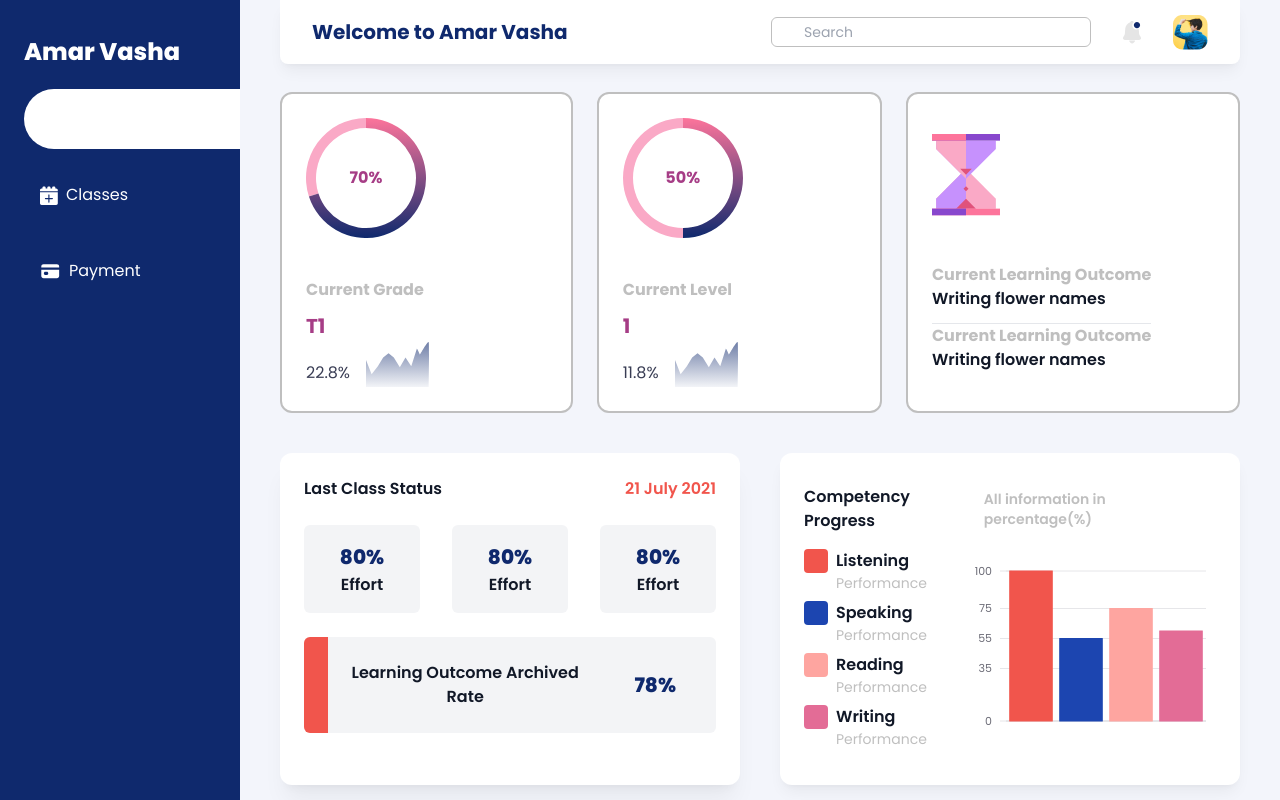
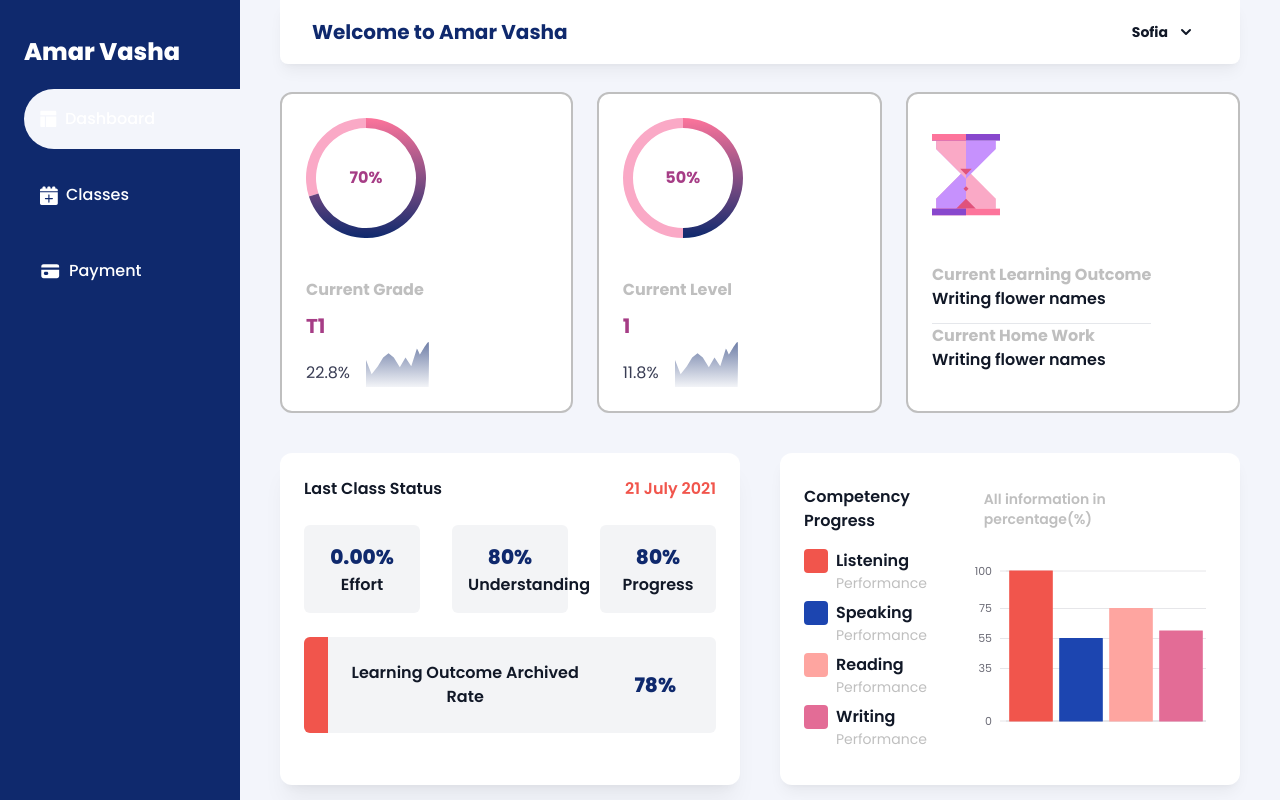
Before and after one commit to opi919/Tinkers-Parent-Dashboard, a React (Vite) app: page / in a window 1280 px wide. Shown: the top 800 px of the page. Built offline with nearby package versions, Linux system fonts and the light colour scheme.

Commit message:
all feedback issue fixed

```diff
--- a/src/App.tsx
+++ b/src/App.tsx
@@ -52,15 +52,15 @@ function App() {
           <div className="flex flex-col items-stretch gap-4">
             {navItems.map((item) => {
               const clz = clsx(
-                "text-white p-4 flex gap-2 items-center",
+                "text-white p-4 flex gap-2 items-center no-underline cursor-pointer",
                 item.label === "Dashboard" &&
-                  "bg-white -mr-8 rounded-l-full text-primary"
+                "bg-[#f3f5fb] -mr-8 rounded-l-full text-primary"
               );
               return (
-                <button key={item.label} className={clz}>
+                <a href="" key={item.label} className={clz}>
                   <item.icon />
                   {item.label}
-                </button>
+                </a>
               );
             })}
           </div>
@@ -68,10 +68,9 @@ function App() {
       </nav>
 
       <main className="w-full px-10 flex-1">
-        <header className="md:flex bg-white h-14 rounded-b-lg shadow-lg shadow-black/5 flex items-center gap-8 p-8">
+        <header className="flex justify-between bg-white h-14 rounded-b-lg shadow-lg shadow-black/5 items-center gap-8 p-8">
           <h3 className="text-primary my-0 font-bold">Welcome to Amar Vasha</h3>
-          <div className="flex-1" />
-          <div className="flex hidden md:inline-flex items-center gap-4 border border-text-gray rounded-md px-4 py-1 w-80 text-sm text-text-gray">
+          {/* <div className="flex hidden md:inline-flex items-center gap-4 border border-text-gray rounded-md px-4 py-1 w-80 text-sm text-text-gray">
             <SearchIcon />
             <input
               type="search"
@@ -80,10 +79,39 @@ function App() {
               placeholder="Search"
               className="flex-1 focus:outline-none"
             />
+          </div> */}
+          {/* <NotificationIcon className="hidden md:inline-flex" /> */}
+          {/* <img src={avatar} alt="Avatar" className="hidden md:inline-flex" /> */}
+
+          <div className="relative text-left md:inline-block">
+            <MenuIcon className="w-5 md:hidden cursor-pointer relative" onClick={
+              () => {
+                const sidebar = document.getElementById("dropdownmenu");
+                sidebar?.classList.toggle("hidden");
+              }
+            } />
+            <div>
+              <button type="button" className="hidden justify-center w-full rounded-md px-4 py-2 text-sm font-bold text-gray-900 md:inline-flex" id="menu-button" aria-expanded="true" aria-haspopup="true" onClick={
+                () => {
+                  const sidebar = document.getElementById("dropdownmenu");
+                  sidebar?.classList.toggle("hidden");
+                }
+              }>
+                Sofia
+                <svg className="-mr-1 ml-2 h-5 w-5" xmlns="http://www.w3.org/2000/svg" viewBox="0 0 20 20" fill="currentColor" aria-hidden="true">
+                  <path fill-rule="evenodd" d="M5.293 7.293a1 1 0 011.414 0L10 10.586l3.293-3.293a1 1 0 111.414 1.414l-4 4a1 1 0 01-1.414 0l-4-4a1 1 0 010-1.414z" clip-rule="evenodd" />
+                </svg>
+              </button>
+            </div>
+            <div className="origin-top-right hidden absolute right-0 mt-5 md:mt-2 w-56 rounded-md shadow-lg bg-white ring-1 ring-black ring-opacity-5 focus:outline-none" role="menu" aria-orientation="vertical" aria-labelledby="menu-button" id="dropdownmenu">
+              <div className="py-1" role="none">
+                {/* <!-- Active: "bg-gray-100 text-gray-900", Not Active: "text-gray-700" --> */}
+                <a href="#" className="text-gray-700 block px-4 py-2 text-sm no-underline" role="menuitem" id="menu-item-0">Dashboard</a>
+                <a href="#" className="text-gray-700 block px-4 py-2 text-sm no-underline" role="menuitem" id="menu-item-1">Payments</a>
+                <a href="#" className="text-gray-700 block px-4 py-2 text-sm no-underline" role="menuitem" id="menu-item-2">Classes</a>
+              </div>
+            </div>
           </div>
-          <NotificationIcon className="hidden md:inline-flex" />
-          <MenuIcon className="w-5 md:hidden"/>
-          <img src={avatar} alt="Avatar" className="hidden md:inline-flex" />
         </header>
 
         <section className="mt-5">
@@ -199,7 +227,7 @@ function App() {
                 </div>
                 <div>
                   <h3 className="font-bold text-text-gray">
-                    Current Learning Outcome
+                    Current Home Work
                   </h3>
                   <h3>Writing flower names</h3>
                 </div>
@@ -214,18 +242,18 @@ function App() {
               <h4>Last Class Status</h4>
               <h4 className="text-secondary">21 July 2021</h4>
             </div>
-            <div className="grid grid-cols-3 gap-8">
+            <div className="sm:grid grid-cols-3 gap-8">
               <div className="bg-gray-100 rounded-md p-4 text-center prose-h3:font-extrabold">
+                <h3 className="my-0 text-primary">0.00%</h3>
+                <h4 className="my-0">Effort</h4>
+              </div>
+              <div className="bg-gray-100 rounded-md p-4 text-center prose-h3:font-extrabold my-5 sm:my-0">
                 <h3 className="my-0 text-primary">80%</h3>
-                <h4 className="my-0">Effort</h4>
+                <h4 className="my-0">Understanding</h4>
               </div>
               <div className="bg-gray-100 rounded-md p-4 text-center prose-h3:font-extrabold">
                 <h3 className="my-0 text-primary">80%</h3>
-                <h4 className="my-0">Effort</h4>
-              </div>
-              <div className="bg-gray-100 rounded-md p-4 text-center prose-h3:font-extrabold">
-                <h3 className="my-0 text-primary">80%</h3>
-                <h4 className="my-0">Effort</h4>
+                <h4 className="my-0">Progress</h4>
               </div>
             </div>
             <div className="bg-gray-100 rounded-md py-6 px-10 text-center prose-h3:font-extrabold flex items-center justify-between gap-12 relative overflow-hidden">
```
